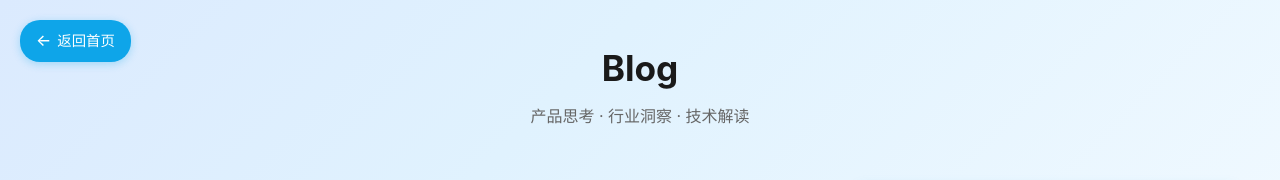
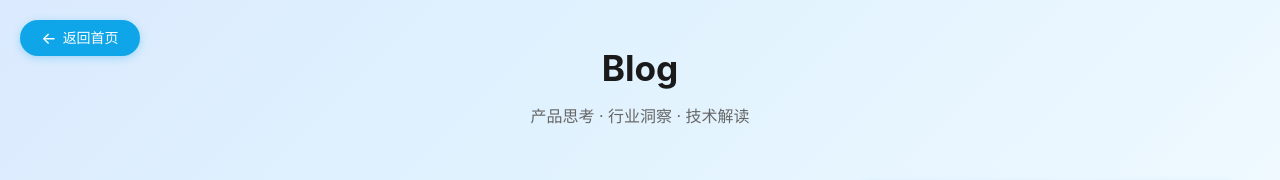
Before and after one commit to ThrallStark/ThrallStark.github.io, a Jekyll site: the page blog/index.html, which Jekyll copies as it is, in a window 1280 px wide. Shown: the top 180 px of the page. Built offline with Jekyll 4.4.1, drawn with Linux system fonts in a browser that asks for light colours.

Commit message:
Blog页面：更新返回首页按钮为统一尺寸（120px × 36px）

```diff
--- a/blog/index.html
+++ b/blog/index.html
@@ -25,34 +25,51 @@
             margin: 0 auto;
         }
 
-        /* 返回首页按钮 - 针对Blog页面的背景优化 */
+        /* 返回首页按钮 - 统一尺寸，适配淡蓝背景 */
         .back-home-btn {
+            /* 固定尺寸 */
+            width: 120px;
+            height: 36px;
+            padding: 8px 16px;
+            box-sizing: border-box;
+
+            /* 统一样式 */
+            font-size: 14px;
+            font-weight: 500;
+            line-height: 20px;
+            border-radius: 20px;
+
+            /* 布局 */
             position: fixed;
             top: 20px;
             left: 20px;
             z-index: 1000;
-            background: #0ea5e9; /* 蓝色按钮，与淡蓝背景形成对比 */
+            text-decoration: none;
+            display: flex;
+            align-items: center;
+            justify-content: center;
+            gap: 6px;
+
+            /* 颜色适配淡蓝背景 */
+            background: #0ea5e9; /* 蓝色，与淡蓝背景形成对比 */
             color: white;
             border: none;
-            border-radius: 20px;
-            padding: 8px 16px;
-            font-size: 0.9rem;
-            font-weight: 500;
-            text-decoration: none;
             box-shadow: 0 2px 8px rgba(14, 165, 233, 0.3);
+
+            /* 交互效果 */
             transition: all 0.3s ease;
-            display: flex;
-            align-items: center;
-            gap: 6px;
+            cursor: pointer;
         }
+
+        .back-home-btn::before {
+            content: "←";
+            font-size: 16px;
+        }
+
         .back-home-btn:hover {
             background: #0284c7;
             transform: translateY(-2px);
             box-shadow: 0 4px 12px rgba(14, 165, 233, 0.4);
-        }
-        .back-home-btn::before {
-            content: "←";
-            font-size: 1rem;
         }
 
         .page-header {
@@ -238,8 +255,10 @@
             .back-home-btn {
                 top: 10px;
                 left: 10px;
+                width: 100px;
+                height: 32px;
                 padding: 6px 12px;
-                font-size: 0.8rem;
+                font-size: 13px;
             }
         }
     </style>
```
